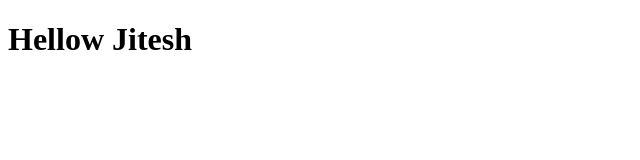
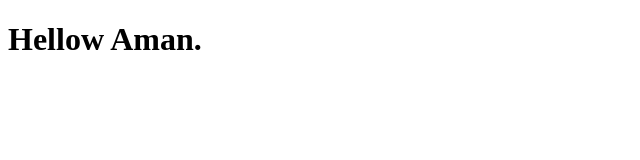
Before and after one commit to ravikantking231-crypto/Testing, a plain HTML site: page index.html in a window 1280 px wide. Shown: the full height of the page, 0-640 px from the left. Drawn offline with Linux system fonts and the light colour scheme.

Commit message:
add aman

```diff
--- a/index.html
+++ b/index.html
@@ -6,6 +6,6 @@
     <title>Document</title>
 </head>
 <body>
-    <h1>Hellow Jitesh</h1>
+    <h1>Hellow Aman.</h1>
 </body>
 </html>
```
